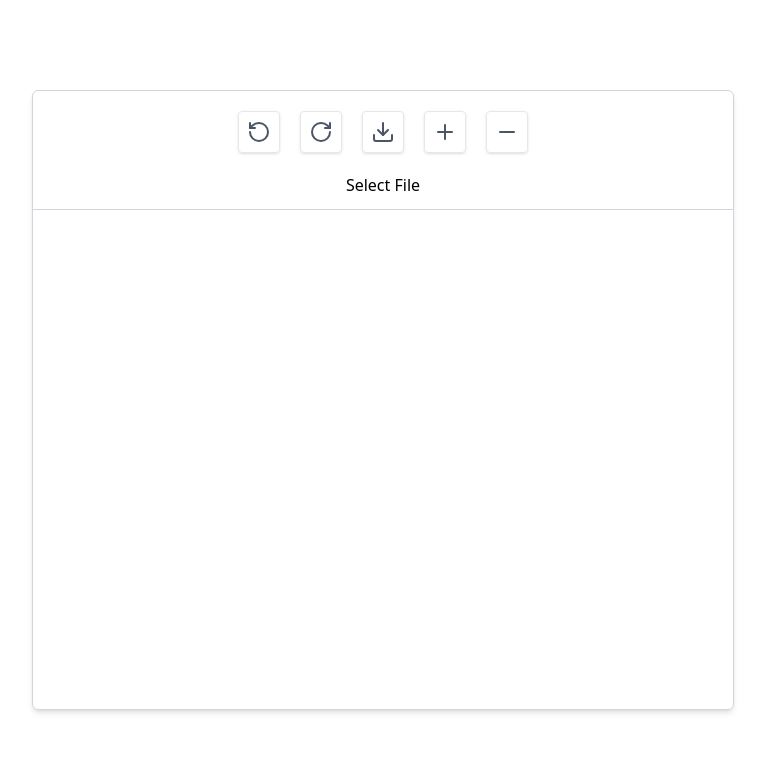
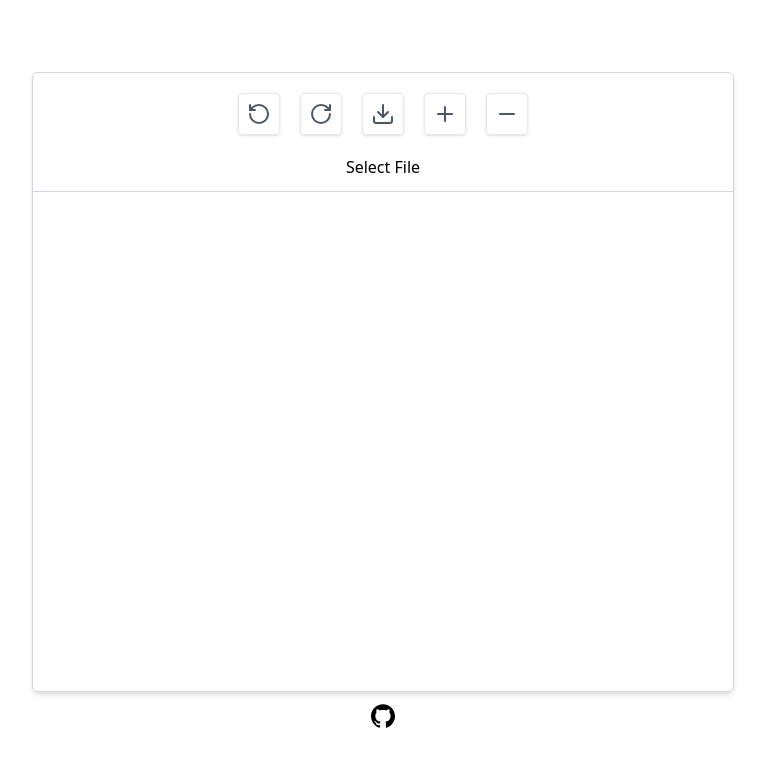
Before and after one commit to tyange/canvas-playground, a Next.js app: page / in a window 1280 px wide. Shown: the top 766 px of the page, without its empty margins (257-1022 px from the left). Built offline with nearby package versions, Linux system fonts and the light colour scheme.

Commit message:
added github link

```diff
--- a/app/page.tsx
+++ b/app/page.tsx
@@ -1,9 +1,16 @@
+import Image from 'next/image'
+import Link from 'next/link'
 import Editor from '@/app/components/editor'
 
 export default function Home() {
   return (
-    <div className="w-screen h-screen flex justify-center items-center">
+    <div className="w-screen h-screen flex flex-col justify-center items-center">
       <Editor />
+      <div className="w-full flex justify-center items-center mt-3">
+        <Link href="https://github.com/tyange/canvas-playground">
+          <Image src="/github.svg" alt="Github icon" width={24} height={24} />
+        </Link>
+      </div>
     </div>
   )
 }
```
Also changed, not shown: public/github.svg (added).
